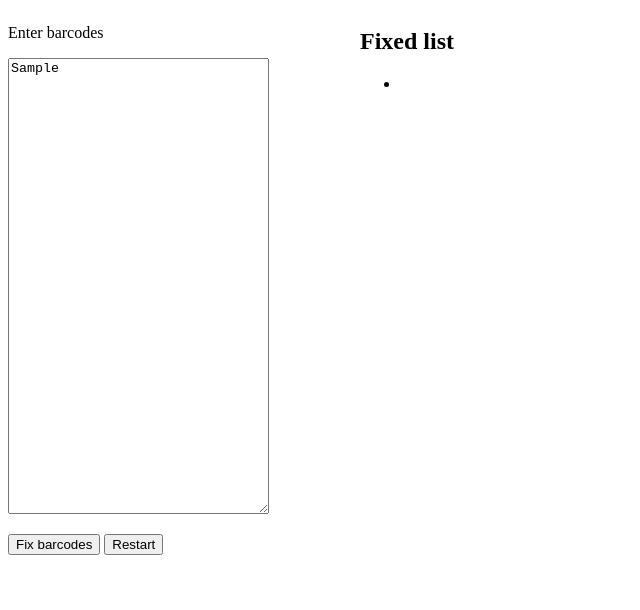
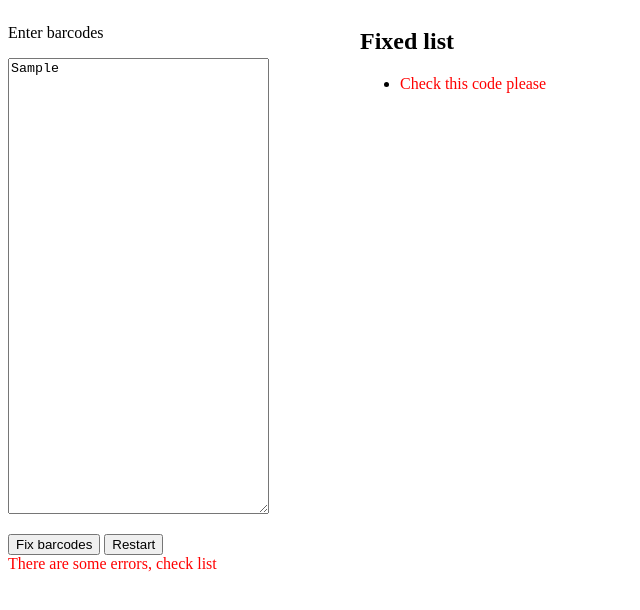
Before and after one commit to usbNick/usb-barcodes, a plain HTML site: page index.html in a window 1280 px wide. Both pictures are taken after typing "Sample" into the empty fields and a click on the button "Fix barcodes". Shown: the whole page, without its empty margins (0-640 px from the left). Drawn offline with Linux system fonts and the light colour scheme.

Commit message:
add errors messages

```diff
--- a/form.js
+++ b/form.js
@@ -2,6 +2,7 @@ let barcodeForm = document.getElementById('barcodeform')
 let submitButton = document.getElementById('submitbutton')
 let oldbarcodes = document.getElementById('oldbarcodes')
 let newbarcodeslist = document.getElementById('fixedlist')
+let errorlist = document.getElementById('errors')
 
 submitButton.addEventListener("click", function(e){
     e.preventDefault();
@@ -22,7 +23,20 @@ submitButton.addEventListener("click", function(e){
                 let li = document.createElement("li");
                 li.innerText = '00' + oldCode;
                 newbarcodeslist.appendChild(li);
-            } else {
+            } else if(oldCode.length < 11 && oldCode.length != 0 || oldCode.length > 13) {
+                let li = document.createElement("li");
+                li.innerHTML = '<span style="color:red;">Check this code please</span>';
+                newbarcodeslist.appendChild(li);
+
+                let div = document.createElement("div");
+                div.innerHTML = '<span style="color:red;">There are some errors, check list</span>';
+                errorlist.appendChild(div);
+
+            } else if(oldCode.length === ' '){
+                let li = document.createElement("li");
+                li.innerHTML = '<br />';
+                newbarcodeslist.appendChild(li);
+            }else {
                 let li = document.createElement("li");
                 li.innerHTML = '<br />';
                 newbarcodeslist.appendChild(li);
--- a/index.html
+++ b/index.html
@@ -17,6 +17,7 @@
                 <div class="buttons">
                     <button type="submit" id="submitbutton">Fix barcodes</button>
                     <button onClick="window.location.reload();">Restart</button>
+                    <div id="errors"></div>
                 </div>
             </form>
         </div>
```
